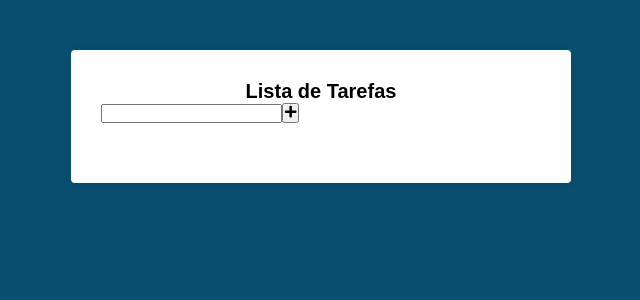
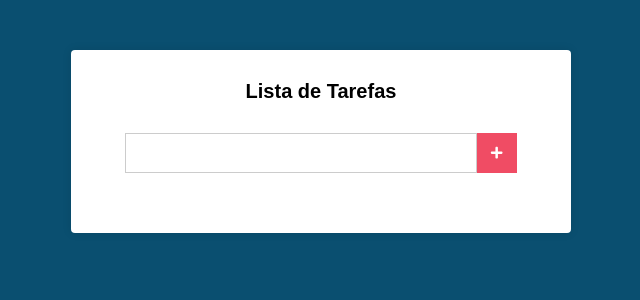
Before and after one commit to ivnocrypto/REACT_lista_tarefas, a React (Create React App) app: page / in a window 1280 px wide. Shown: the top 300 px of the page, without its empty margins (319-959 px from the left). Built offline with nearby package versions, Linux system fonts and the light colour scheme.

Commit message:
separando_componentes

```diff
--- a/package.json
+++ b/package.json
@@ -6,6 +6,7 @@
     "@testing-library/jest-dom": "^5.16.5",
     "@testing-library/react": "^13.4.0",
     "@testing-library/user-event": "^13.5.0",
+    "prop-types": "^15.8.1",
     "react": "^18.2.0",
     "react-dom": "^18.2.0",
     "react-icons": "^4.6.0",
--- /dev/null
+++ b/src/components/Form/Form.css
@@ -0,0 +1,23 @@
+.form {
+  margin-top: 30px;
+  display: flex;
+  align-items: center;
+  justify-content: center;
+}
+.form input[type="text"] {
+  height: 40px;
+  padding: 0 20px;
+  font-size: 20;
+  border: 1px solid #ccc;
+  min-width: 80%;
+}
+.form button[type="submit"] {
+  border: none;
+  height: 40px;
+  width: 40px;
+  background: #f04c64;
+  color: #fff;
+  display: flex;
+  align-items: center;
+  justify-content: center;
+}
--- /dev/null
+++ b/src/components/Form/index.js
@@ -0,0 +1,22 @@
+import React from "react";
+import PropTypes from "prop-types";
+import { FaPlus } from "react-icons/fa";
+
+import "./Form.css";
+
+export default function Form({ handleChange, handleSubmit, novaTarefa }) {
+  return (
+    <form onSubmit={handleSubmit} action="#" className="form">
+      <input onChange={handleChange} type="text" value={novaTarefa} />
+      <button type="submit">
+        <FaPlus />
+      </button>
+    </form>
+  );
+}
+
+Form.propTypes = {
+  handleChange: PropTypes.func.isRequired,
+  handleSubmit: PropTypes.func.isRequired,
+  novaTarefa: PropTypes.string.isRequired,
+};
--- a/src/components/Main.css
+++ b/src/components/Main.css
@@ -11,69 +11,8 @@
   font-size: 20px;
   text-align: center;
 }
-.form {
-  margin-top: 30px;
-  display: flex;
-  align-items: center;
-  justify-content: center;
-}
-.form input[type="text"] {
-  height: 40px;
-  padding: 0 20px;
-  font-size: 20;
-  border: 1px solid #ccc;
-  min-width: 80%;
-}
-.form button[type="submit"] {
-  border: none;
-  height: 40px;
-  width: 40px;
-  background: #f04c64;
-  color: #fff;
-  display: flex;
-  align-items: center;
-  justify-content: center;
-}
+
 .tarefas {
   margin-top: 30px;
 
 }
-
-.tarefas li {
-  display: flex;
-  align-items: center;
-  justify-content: space-between;
-  padding: 10px;
-  transition: all 600ms;
-}
-
-.tarefas li:hover {
-  background: #51c5de;
-}
-
-.tarefas li .edit {
-  margin-right: 15px;
-  color: #51c5de;
-}
-
-.tarefas li .delete {
-  margin-right: 15px;
-  color: #f04c64;
-}
-
-.tarefas li:hover .edit,
-.tarefas li:hover .delete {
-  color: #000;
-}
-
-.tarefas li .edit,
-.tarefas li .delete {
-  cursor: pointer;
-  transition: all 600ms;
-}
-
-.tarefas li span {
-  display: flex;
-  align-items: center;
-  justify-content: space-between;
-}
--- a/src/components/Main.js
+++ b/src/components/Main.js
@@ -1,10 +1,6 @@
 import React, { Component } from "react";
-
-// Form
-import { FaPlus } from "react-icons/fa";
-
-// Tarefas
-import { FaEdit, FaWindowClose } from "react-icons/fa";
+import Form from "./Form";
+import Tarefas from "./Tarefas";
 
 import "./Main.css";
 
@@ -86,30 +82,16 @@ export default class Main extends Component {
       <div className="main">
         <h1>Lista de Tarefas</h1>
 
-        <form onSubmit={this.handleSubmit} action="#" className="=form">
-          <input onChange={this.handleChange} type="text" value={novaTarefa} />
-          <button type="submit">
-            <FaPlus />
-          </button>
-        </form>
-
-        <ul className="tarefas">
-          {tarefas.map((tarefa, index) => (
-            <li key={tarefa}>
-              {tarefa}
-              <span>
-                <FaEdit
-                  className="edit"
-                  onClick={(e) => this.handleEdit(e, index)}
-                />
-                <FaWindowClose
-                  onClick={(e) => this.handleDelete(e, index)}
-                  className="delete"
-                />
-              </span>
-            </li>
-          ))}
-        </ul>
+        <Form
+          handleSubmit={this.handleSubmit}
+          handleChange={this.handleChange}
+          novaTarefa={novaTarefa}
+        />
+        <Tarefas
+          tarefas={tarefas}
+          handleEdit={this.handleEdit}
+          handleDelete={this.handleDelete}
+        />
       </div>
     );
   }
--- /dev/null
+++ b/src/components/Tarefas/Tarefas.css
@@ -0,0 +1,38 @@
+.tarefas li {
+  display: flex;
+  align-items: center;
+  justify-content: space-between;
+  padding: 10px;
+  transition: all 600ms;
+}
+
+.tarefas li:hover {
+  background: #51c5de;
+}
+
+.tarefas li .edit {
+  margin-right: 15px;
+  color: #51c5de;
+}
+
+.tarefas li .delete {
+  margin-right: 15px;
+  color: #f04c64;
+}
+
+.tarefas li:hover .edit,
+.tarefas li:hover .delete {
+  color: #000;
+}
+
+.tarefas li .edit,
+.tarefas li .delete {
+  cursor: pointer;
+  transition: all 600ms;
+}
+
+.tarefas li span {
+  display: flex;
+  align-items: center;
+  justify-content: space-between;
+}
--- /dev/null
+++ b/src/components/Tarefas/index.js
@@ -0,0 +1,30 @@
+import React from "react";
+import PropTypes from "prop-types";
+import { FaEdit, FaWindowClose } from "react-icons/fa";
+
+import "./Tarefas.css";
+
+export default function Tarefas({ tarefas, handleEdit, handleDelete }) {
+  return (
+    <ul className="tarefas">
+      {tarefas.map((tarefa, index) => (
+        <li key={tarefa}>
+          {tarefa}
+          <span>
+            <FaEdit className="edit" onClick={(e) => handleEdit(e, index)} />
+            <FaWindowClose
+              onClick={(e) => handleDelete(e, index)}
+              className="delete"
+            />
+          </span>
+        </li>
+      ))}
+    </ul>
+  );
+}
+
+Tarefas.propTypes = {
+  tarefas: PropTypes.array.isRequired,
+  handleEdit: PropTypes.func.isRequired,
+  handleDelete: PropTypes.func.isRequired,
+};
```
Also changed, not shown: .eslintrc.js.
